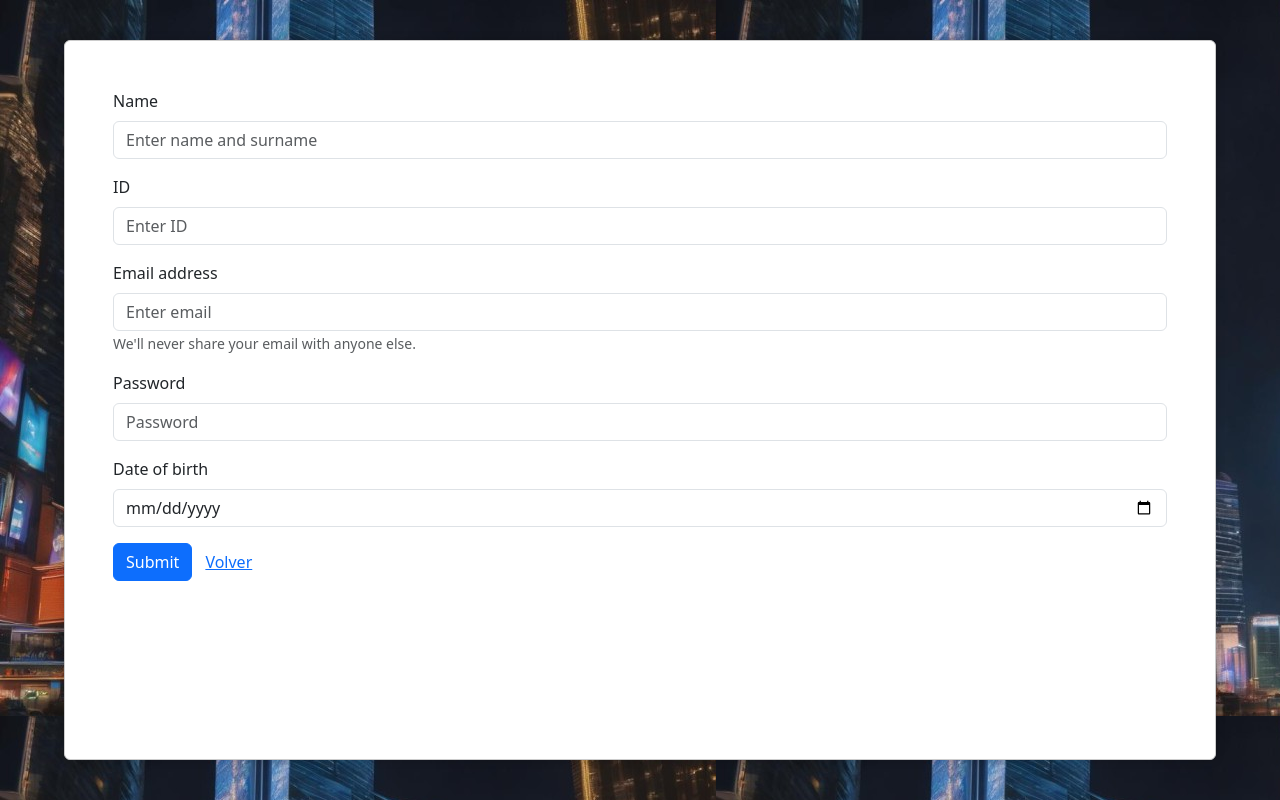
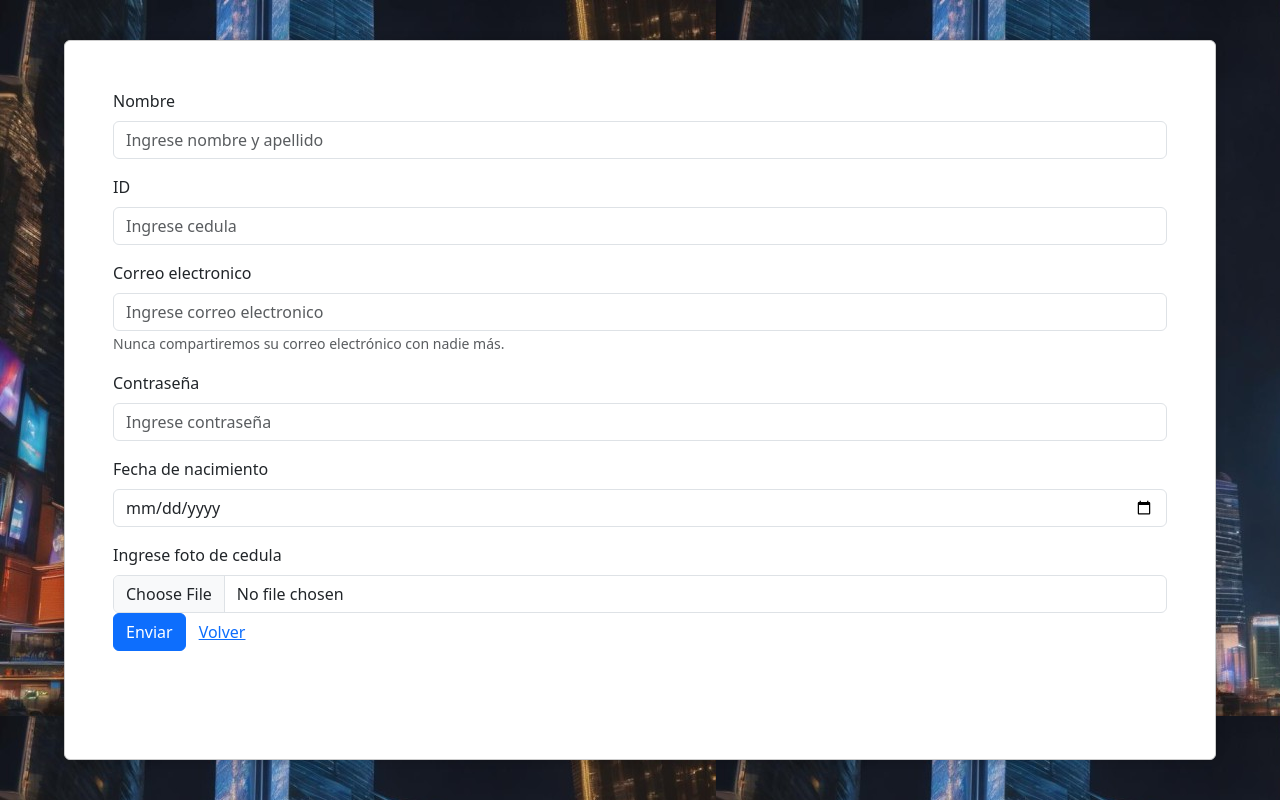
Before and after one commit to teters/ProyectoTIC3, a React (Create React App) app in the folder application/: page /signup in a window 1280 px wide. Built offline with nearby package versions, Linux system fonts and the light colour scheme.

Commit message:
cambio de idioma y agregar foto ci

```diff
--- a/application/src/App.js
+++ b/application/src/App.js
@@ -31,7 +31,7 @@ function App() {
   const handleSubmit = async (e) => {
     e.preventDefault(); // Evitar el comportamiento predeterminado del formulario
     // Aquí puedes hacer lo que necesites con los valores de email y password, como enviarlos a un servidor o realizar validaciones.
-
+    window.location.href = "/inicio";
 
     const response = await fetch("/api/login", {
       method: "POST",
--- a/application/src/interfaces/InterfazLogin.js
+++ b/application/src/interfaces/InterfazLogin.js
@@ -13,23 +13,23 @@ function InterfazLogin({ email, password, onEmailChange, onPasswordChange, onSub
       <h1 class="text-left mb-4"> Log in</h1>
         <Form onSubmit={onSubmit}>
           <Form.Group className="mb-3" controlId="formBasicEmail">
-            <Form.Label>Email address</Form.Label>
+            <Form.Label>Correo electrónico</Form.Label>
             <Form.Control
               type="email"
-              placeholder="Enter email"
+              placeholder="Ingrese email"
               value={email}
               onChange={onEmailChange}
             />
             <Form.Text className="text-muted">
-              We'll never share your email with anyone else.
+              Nunca compartiremos su correo electrónico con nadie más.
             </Form.Text>
           </Form.Group>
 
           <Form.Group className="mb-3" controlId="formBasicPassword">
-            <Form.Label>Password</Form.Label>
+            <Form.Label>Contraseña</Form.Label>
             <Form.Control
               type="password"
-              placeholder="Password"
+              placeholder="Ingrese contraseña"
               value={password}
               onChange={onPasswordChange}
             />
@@ -43,17 +43,17 @@ function InterfazLogin({ email, password, onEmailChange, onPasswordChange, onSub
           </div>
 
           <Button variant="primary" class="btn btn-primary" type="submit">
-            Submit
+            Entrar
 
           </Button>
           <Link to="/signup">
-            <button type="button" class="btn btn-link" >Sign Up</button>
+            <button type="button" class="btn btn-link" >Registrarse</button>
 
           </Link>
           <div>
           {!inicio && (
             <div class="alert alert-danger" role="alert">
-            A simple danger alert—check it out!
+            Datos invalidos!
             </div>
           )}
           </div>
--- a/application/src/interfaces/SignUp.js
+++ b/application/src/interfaces/SignUp.js
@@ -78,10 +78,10 @@ function SignUp() {
 
       <Form onSubmit={registrarse}>
         <Form.Group className="mb-3" controlId="formName">
-          <Form.Label>Name</Form.Label>
+          <Form.Label>Nombre</Form.Label>
           <Form.Control
               type="name"
-              placeholder="Enter name and surname"
+              placeholder="Ingrese nombre y apellido"
               value={usuario}
               onChange={handleNameChange}
             />
@@ -91,44 +91,52 @@ function SignUp() {
         <Form.Label>ID</Form.Label>
         <Form.Control
             type="cedula"
-            placeholder="Enter ID"
+            placeholder="Ingrese cedula"
             value={cedula}
             onChange={handleCedulaChange}
             />
           </Form.Group>
             <Form.Group className="mb-3" controlId="formBasicEmail">
-              <Form.Label>Email address</Form.Label>
+              <Form.Label>Correo electronico</Form.Label>
               <Form.Control
                   type="email"
-                  placeholder="Enter email"
+                  placeholder="Ingrese correo electronico"
                   onChange={handleEmailChange}
                   value={email}
                 />
                 <Form.Text className="text-muted">
-                  We'll never share your email with anyone else.
+                  Nunca compartiremos su correo electrónico con nadie más.
                 </Form.Text>
               </Form.Group>
 
               <Form.Group className="mb-3" controlId="formBasicPassword">
-                <Form.Label>Password</Form.Label>
+                <Form.Label>Contraseña</Form.Label>
                 <Form.Control
                   type="password"
-                  placeholder="Password"
+                  placeholder="Ingrese contraseña"
                   onChange={handlePasswordChange}
                   value={password}
                 />
               </Form.Group>
               <Form.Group className="mb-3" controlId="formDob">
-                <Form.Label>Date of birth</Form.Label>
+                <Form.Label>Fecha de nacimiento</Form.Label>
                 <Form.Control
                   type="date"
                   value={fechaNacimiento}
                   onChange={handleDoBChange}
                 />
               </Form.Group>
+              <Form.Group controlId="formFile">
+                <Form.Label>Ingrese foto de cedula</Form.Label>
+                  <Form.Control
+                    type="file"
+                    accept="image/*" // Solo permite archivos de imagen
+
+              />
+              </Form.Group>
 
               <Button variant="primary" type="submit">
-                Submit
+                Enviar
               </Button>
               <Link to="/">
                 <button type="button" class="btn btn-link" >Volver</button>
--- a/application/src/screens/Home.js
+++ b/application/src/screens/Home.js
@@ -7,7 +7,7 @@ let multiplier = 1.0;
 
 const Home = () => {
   const [time, setTime] = useState(0);
-  const [buttonText, setButtonText] = useState("Bet"); // Inicialmente, el botón muestra "Bet"
+  const [buttonText, setButtonText] = useState("Apostar"); // Inicialmente, el botón muestra "Bet"
   // esto  no va const [multiplier, setMultiplier] = useState(1.0);
 
 
@@ -54,23 +54,23 @@ const Home = () => {
   };
 
   const handleButtonClick = () => {
-    if (buttonText === "Bet") {
-      setButtonText("Stop");
+    if (buttonText === "Apostar") {
+      setButtonText("Retirar");
       // Realiza acciones relacionadas con "Bet" aquí
-    } else if (buttonText === "Stop") {
+    } else if (buttonText === "Retirar") {
       // Realiza acciones relacionadas con "Stop" aquí
 
       // Cambia el texto del botón de vuelta a "Bet" cuando sea apropiado
-      setButtonText("Bet");
+      setButtonText("Apostar");
     }
   };
+
 
   return (
     <div className={styles.home}>
       <p>
         No lo dejes <b>estrellarse</b>!
-        {time}
-        {totalCycles}
+
       </p>
       <p>
         Multiplier : X {multiplier}
```
